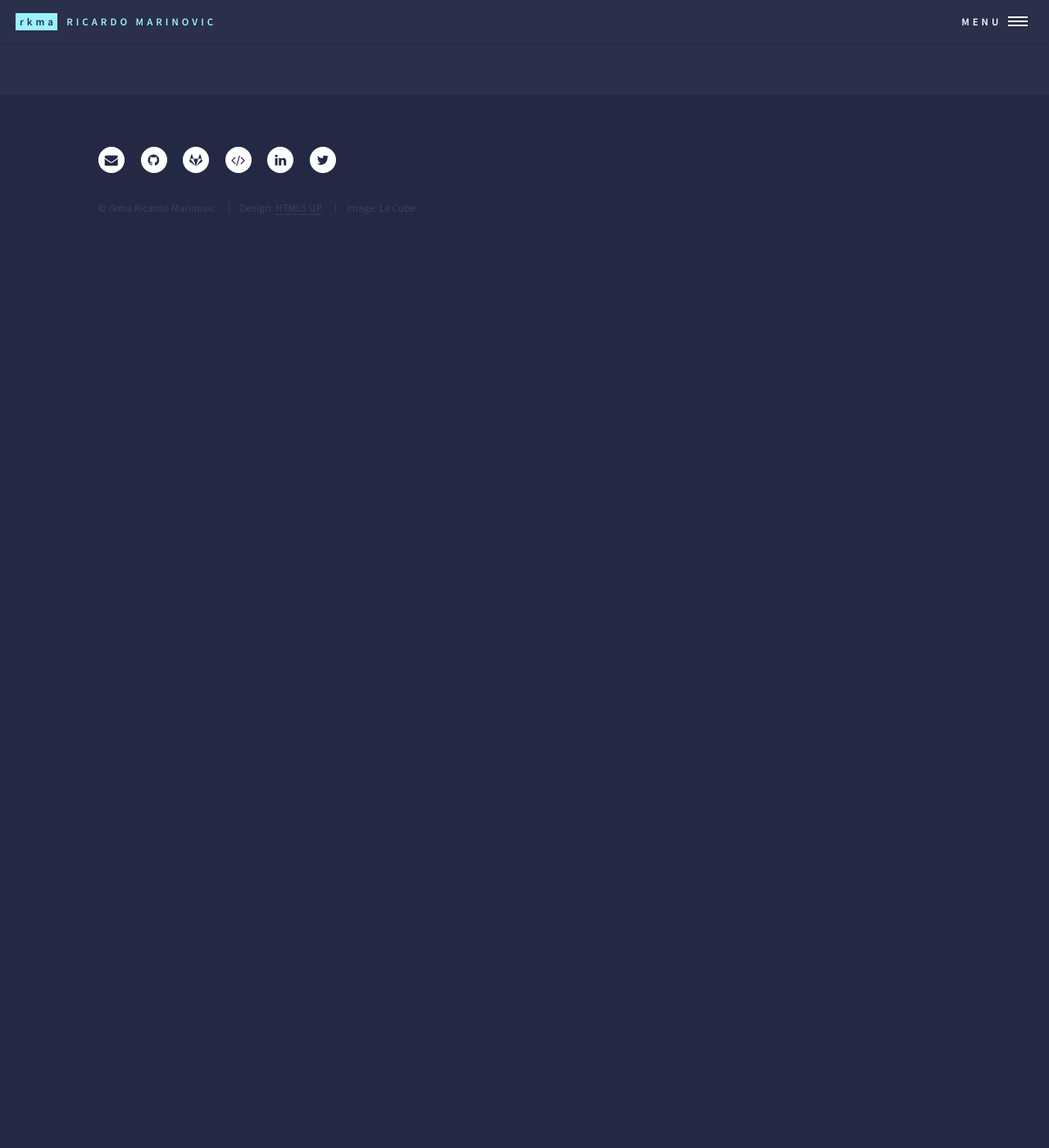
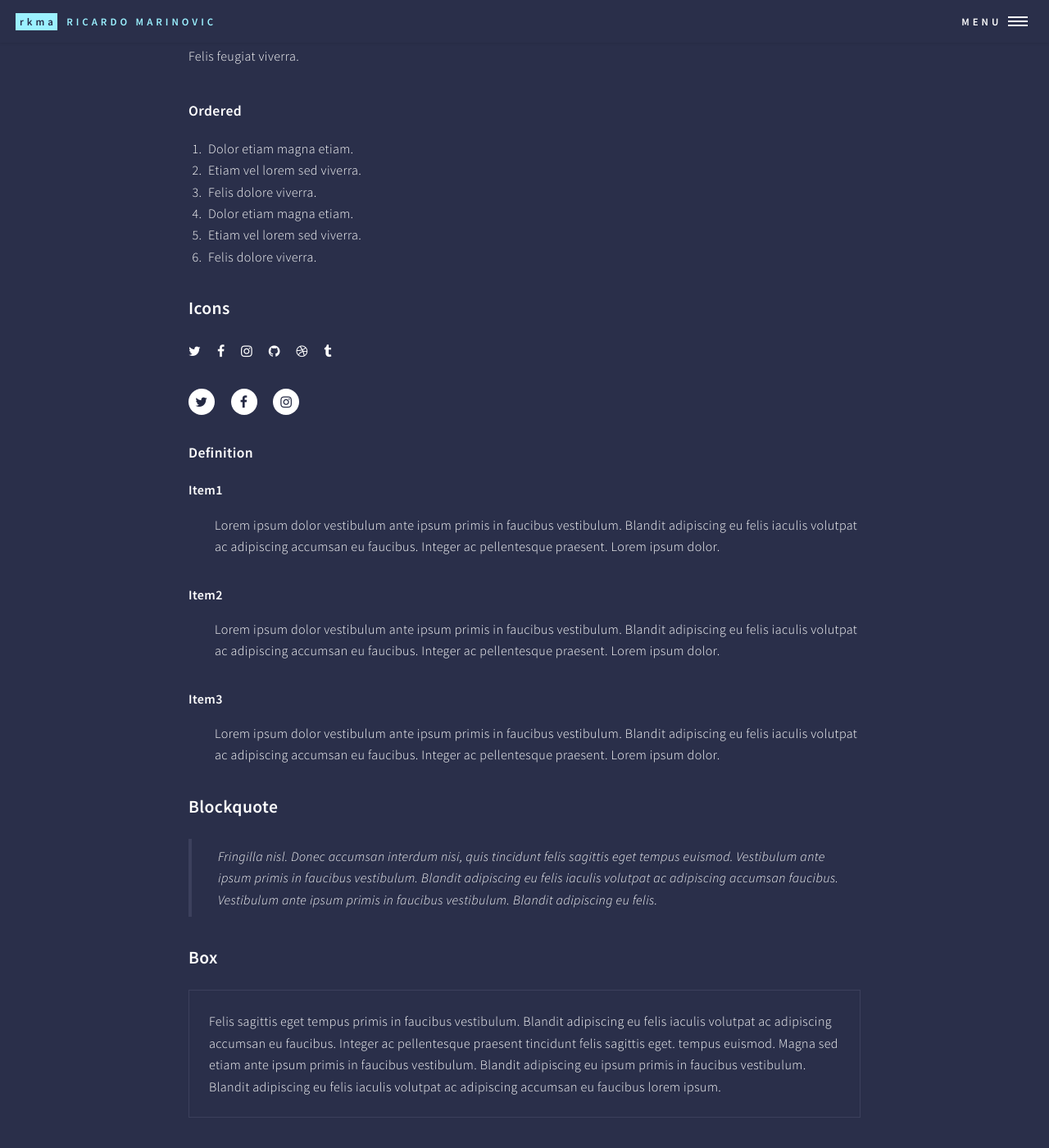
Before and after one commit to ricmarinovic/ricmarinovic.github.io, a Jekyll site: the page built from elixir/_posts/2016-8-25-aliquam.md, in a window 1280 px wide and 1400 px high, scrolled down 1712 px. Shown: the whole window at 82% size. Built offline with Jekyll 4.4.1, drawn with Linux system fonts in a browser that asks for light colours; before the commit the page ends 2034 px from its top, so only the background shows below that; some of the changed text lies outside the part shown.

````diff
--- a/elixir/_posts/2016-8-25-aliquam.md
+++ b/elixir/_posts/2016-8-25-aliquam.md
@@ -33,6 +35,73 @@
   end
 end
 ```
+
+### Lists
+
+#### Unordeed
+<ul>
+  <li>Dolor etiam magna etiam.</li>
+  <li>Sagittis lorem eleifend.</li>
+  <li>Felis dolore viverra.</li>
+</ul>
+
+#### Alternate
+<ul class="alt">
+  <li>Dolor etiam magna etiam.</li>
+  <li>Sagittis lorem eleifend.</li>
+  <li>Felis feugiat viverra.</li>
+</ul>
+
+#### Ordered
+<ol>
+  <li>Dolor etiam magna etiam.</li>
+  <li>Etiam vel lorem sed viverra.</li>
+  <li>Felis dolore viverra.</li>
+  <li>Dolor etiam magna etiam.</li>
+  <li>Etiam vel lorem sed viverra.</li>
+  <li>Felis dolore viverra.</li>
+</ol>
+
+### Icons
+<ul class="icons">
+  <li><a href="#" class="icon fa-twitter"><span class="label">Twitter</span></a></li>
+  <li><a href="#" class="icon fa-facebook"><span class="label">Facebook</span></a></li>
+  <li><a href="#" class="icon fa-instagram"><span class="label">Instagram</span></a></li>
+  <li><a href="#" class="icon fa-github"><span class="label">Github</span></a></li>
+  <li><a href="#" class="icon fa-dribbble"><span class="label">Dribbble</span></a></li>
+  <li><a href="#" class="icon fa-tumblr"><span class="label">Tumblr</span></a></li>
+</ul>
+<ul class="icons">
+  <li><a href="#" class="icon alt fa-twitter"><span class="label">Twitter</span></a></li>
+  <li><a href="#" class="icon alt fa-facebook"><span class="label">Facebook</span></a></li>
+  <li><a href="#" class="icon alt fa-instagram"><span class="label">Instagram</span></a></li>
+</ul>
+
+#### Definition
+<dl>
+	<dt>Item1</dt>
+	<dd>
+		<p>Lorem ipsum dolor vestibulum ante ipsum primis in faucibus vestibulum. Blandit adipiscing eu felis iaculis volutpat ac adipiscing accumsan eu faucibus. Integer ac pellentesque praesent. Lorem ipsum dolor.</p>
+	</dd>
+	<dt>Item2</dt>
+	<dd>
+		<p>Lorem ipsum dolor vestibulum ante ipsum primis in faucibus vestibulum. Blandit adipiscing eu felis iaculis volutpat ac adipiscing accumsan eu faucibus. Integer ac pellentesque praesent. Lorem ipsum dolor.</p>
+	</dd>
+	<dt>Item3</dt>
+	<dd>
+		<p>Lorem ipsum dolor vestibulum ante ipsum primis in faucibus vestibulum. Blandit adipiscing eu felis iaculis volutpat ac adipiscing accumsan eu faucibus. Integer ac pellentesque praesent. Lorem ipsum dolor.</p>
+	</dd>
+</dl>
+
+### Blockquote
+<blockquote>Fringilla nisl. Donec accumsan interdum nisi, quis tincidunt felis sagittis eget tempus euismod. Vestibulum ante ipsum primis in faucibus vestibulum. Blandit adipiscing eu felis iaculis volutpat ac adipiscing accumsan faucibus. Vestibulum ante ipsum primis in faucibus vestibulum. Blandit adipiscing eu felis.</blockquote>
+
+### Box
+<div class="box">
+	<p>Felis sagittis eget tempus primis in faucibus vestibulum. Blandit adipiscing eu felis iaculis volutpat ac adipiscing accumsan eu faucibus. Integer ac pellentesque praesent tincidunt felis sagittis eget. tempus euismod. Magna sed etiam ante ipsum primis in faucibus vestibulum. Blandit adipiscing eu ipsum primis in faucibus vestibulum. Blandit adipiscing eu felis iaculis volutpat ac adipiscing accumsan eu faucibus lorem ipsum.</p>
+</div>
+
+### Table
 
 #### Default
 <div class="table-wrapper">
@@ -79,3 +148,49 @@
 		</tfoot>
 	</table>
 </div>
+
+#### Alternate
+<div class="table-wrapper">
+	<table class="alt">
+		<thead>
+			<tr>
+				<th>Name</th>
+				<th>Description</th>
+				<th>Price</th>
+			</tr>
+		</thead>
+		<tbody>
+			<tr>
+				<td>Item1</td>
+				<td>Ante turpis integer aliquet porttitor.</td>
+				<td>29.99</td>
+			</tr>
+			<tr>
+				<td>Item2</td>
+				<td>Vis ac commodo adipiscing arcu aliquet.</td>
+				<td>19.99</td>
+			</tr>
+			<tr>
+				<td>Item3</td>
+				<td> Morbi faucibus arcu accumsan lorem.</td>
+				<td>29.99</td>
+			</tr>
+			<tr>
+				<td>Item4</td>
+				<td>Vitae integer tempus condimentum.</td>
+				<td>19.99</td>
+			</tr>
+			<tr>
+				<td>Item5</td>
+				<td>Ante turpis integer aliquet porttitor.</td>
+				<td>29.99</td>
+			</tr>
+		</tbody>
+		<tfoot>
+			<tr>
+				<td colspan="2"></td>
+				<td>100.00</td>
+			</tr>
+		</tfoot>
+	</table>
+</div>
````
Also changed, not shown: other parts of elixir/_posts/2016-8-25-aliquam.md (+2 -0 lines), elixir/_posts/2016-8-21-consequat.md (+1 -0 lines), elixir/index.html (+9 -1 lines), ruby/_posts/2016-8-24-tempus.md (+1 -0 lines), ruby/index.html (+9 -1 lines).
